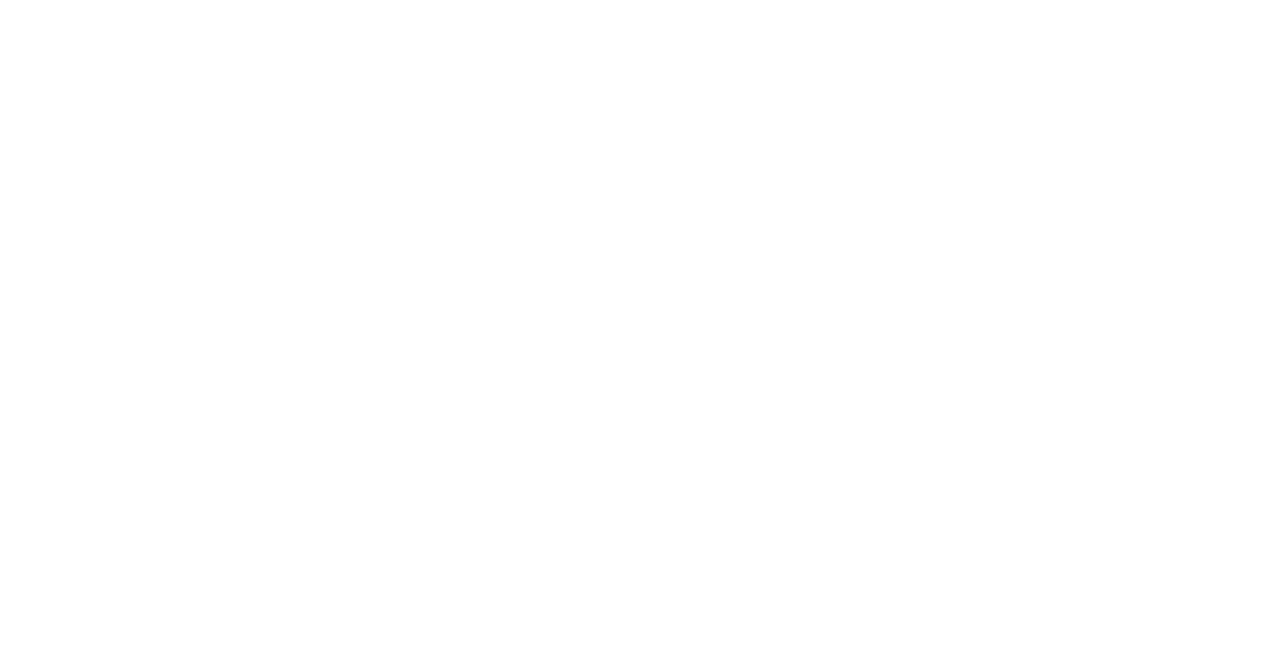
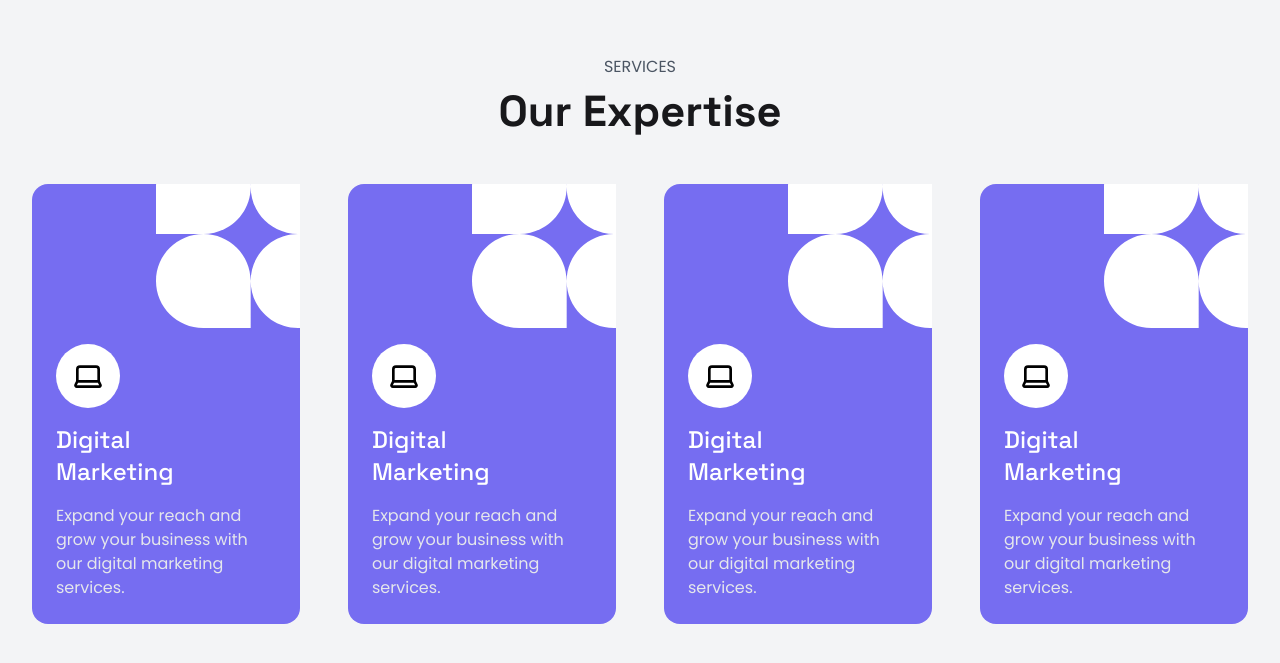
Before and after one commit to johinsDev/diario-diverso-landing, a Next.js app: page / in a window 1280 px wide. Shown: the part 773-1436 px from the top of the page. Before the commit the page ends 800 px from the top, so only its background shows below. Built offline with nearby package versions, Linux system fonts and the light colour scheme.

Commit message:
features section

```diff
--- a/app/globals.css
+++ b/app/globals.css
@@ -4,48 +4,48 @@
 
 @layer base {
   :root {
-    --background: 0 0% 100%;
-    --foreground: 240 10% 3.9%;
-    --card: 0 0% 100%;
-    --card-foreground: 240 10% 3.9%;
-    --popover: 0 0% 100%;
-    --popover-foreground: 240 10% 3.9%;
-    --primary: 142.1 76.2% 36.3%;
-    --primary-foreground: 355.7 100% 97.3%;
-    --secondary: 240 4.8% 95.9%;
-    --secondary-foreground: 240 5.9% 10%;
-    --muted: 240 4.8% 95.9%;
-    --muted-foreground: 240 3.8% 46.1%;
-    --accent: 240 4.8% 95.9%;
-    --accent-foreground: 240 5.9% 10%;
-    --destructive: 0 84.2% 60.2%;
-    --destructive-foreground: 0 0% 98%;
-    --border: 240 5.9% 90%;
-    --input: 240 5.9% 90%;
-    --ring: 142.1 76.2% 36.3%;
-    --radius: 0.75rem;
+    --background: 244 100% 100%;
+    --foreground: 244 5% 10%;
+    --card: 244 50% 100%;
+    --card-foreground: 244 5% 15%;
+    --popover: 244 100% 100%;
+    --popover-foreground: 244 100% 10%;
+    --primary: 244 82.5% 68.6%;
+    --primary-foreground: 0 0% 100%;
+    --secondary: 244 30% 90%;
+    --secondary-foreground: 0 0% 0%;
+    --muted: 206 30% 95%;
+    --muted-foreground: 244 5% 40%;
+    --accent: 206 30% 90%;
+    --accent-foreground: 244 5% 15%;
+    --destructive: 0 100% 50%;
+    --destructive-foreground: 244 5% 100%;
+    --border: 244 30% 82%;
+    --input: 244 30% 50%;
+    --ring: 244 82.5% 68.6%;
+    --radius: 0.5rem;
   }
-
   .dark {
-    --background: 20 14.3% 4.1%;
-    --foreground: 0 0% 95%;
-    --card: 24 9.8% 10%;
-    --card-foreground: 0 0% 95%;
-    --popover: 0 0% 9%;
-    --popover-foreground: 0 0% 95%;
-    --primary: 142.1 70.6% 45.3%;
-    --primary-foreground: 144.9 80.4% 10%;
-    --secondary: 240 3.7% 15.9%;
-    --secondary-foreground: 0 0% 98%;
-    --muted: 0 0% 15%;
-    --muted-foreground: 240 5% 64.9%;
-    --accent: 12 6.5% 15.1%;
-    --accent-foreground: 0 0% 98%;
-    --destructive: 0 62.8% 30.6%;
-    --destructive-foreground: 0 85.7% 97.3%;
-    --border: 240 3.7% 15.9%;
-    --input: 240 3.7% 15.9%;
-    --ring: 142.4 71.8% 29.2%;
+    --background: 244 50% 10%;
+    --foreground: 244 5% 100%;
+    --card: 244 50% 10%;
+    --card-foreground: 244 5% 100%;
+    --popover: 244 50% 5%;
+    --popover-foreground: 244 5% 100%;
+    --primary: 244 82.5% 68.6%;
+    --primary-foreground: 0 0% 0%;
+    --secondary: 244 30% 20%;
+    --secondary-foreground: 0 0% 100%;
+    --muted: 206 30% 25%;
+    --muted-foreground: 244 5% 65%;
+    --accent: 206 30% 25%;
+    --accent-foreground: 244 5% 95%;
+    --destructive: 0 100% 50%;
+    --destructive-foreground: 244 5% 100%;
+    --border: 244 30% 50%;
+    --input: 244 30% 50%;
+    --ring: 244 82.5% 68.6%;
+    --radius: 0.5rem;
   }
 }
 
@@ -57,3 +57,12 @@
     @apply bg-background text-foreground;
   }
 }
+
+.full-width {
+  width: 100vw;
+  position: relative;
+  left: 50%;
+  right: 50%;
+  margin-left: -50vw;
+  margin-right: -50vw;
+}
--- a/app/layout.tsx
+++ b/app/layout.tsx
@@ -3,7 +3,7 @@
 import { Poppins, Space_Grotesk, } from "next/font/google";
 import "./globals.css";
 
-const space = Space_Grotesk({ subsets: ["latin"], weight: ['400', '500', '600'], variable: '--font-space' });
+const space = Space_Grotesk({ subsets: ["latin"], weight: ['400', '500', '600', '700'], variable: '--font-space' });
 
 const poppins = Poppins({ subsets: ["latin"], weight: ['400', '500', '600'], variable: '--font-poppins' });
 
--- a/app/page.tsx
+++ b/app/page.tsx
@@ -1,5 +1,5 @@
 import { Button } from "@/components/ui/button";
-import { Book } from "lucide-react";
+import { Book, Laptop } from "lucide-react";
 import Image from "next/image";
 import Link from "next/link";
 
@@ -35,7 +35,7 @@
             Blog
           </Link>
 
-          <Button size={'xl'} className="ml-auto">Comprar</Button>
+          <Button size={'xl'} variant={"outline"} className="ml-auto">Comprar</Button>
         </nav>
       </header>
 
@@ -77,6 +77,39 @@
           <Image src='/hero.svg' width={500} height={500} layout='responsive' alt="Hero Image" />
         </div>
       </section>
+
+
+      <section className="full-width bg-gray-100 mt-28">
+        <div className="container mx-auto text-center py-20">
+          <div className="text-gray-600">SERVICES</div>
+          <div className="text-subTitle font-space font-bold">Our Expertise</div>
+
+          <div className="grid grid-cols-4 mt-10 text-left gap-12">
+            {
+              new Array(4).fill(0).map((_, i) => (
+                <article
+                  key={i}
+                  className="bg-primary relative text-white p-6 flex flex-col justify-end gap-4 rounded-2xl hover:bg-amber-200 group cursor-pointer transition-all  pt-40">
+                  <Image src='/bg-service.svg' width={192} height={192} alt="Service Image" className="absolute top-0 size-36 right-0 -rotate-90 transform" />
+
+                  <div className=" bg-white text-black size-16 rounded-full grid place-content-center group-hover:text-white group-hover:bg-black transition-all">
+                    <Laptop className="size-8" />
+                  </div>
+
+                  <div className="font-space text-2xl font-medium group-hover:text-foreground">
+                    <div>Digital</div>
+                    <div>Marketing</div>
+                  </div>
+
+                  <div className="text-gray-200 group-hover:text-gray-600">
+                    Expand your reach and grow your business with our digital marketing services.
+                  </div>
+                </article>
+              ))
+            }
+          </div>
+        </div>
+      </section>
     </main >
   );
 }
--- a/components/ui/button.tsx
+++ b/components/ui/button.tsx
@@ -13,7 +13,7 @@
         destructive:
           "bg-destructive text-destructive-foreground hover:bg-destructive/90 shadow-lg shadow-primary/20",
         outline:
-          "border border-input bg-background hover:bg-accent hover:text-accent-foreground",
+          "border border-primary text-primary bg-background hover:bg-primary/5",
         secondary:
           "bg-secondary text-secondary-foreground hover:bg-secondary/80 shadow-lg shadow-secondary/20",
         ghost: "hover:bg-accent hover:text-accent-foreground",
--- a/tailwind.config.ts
+++ b/tailwind.config.ts
@@ -25,6 +25,7 @@
       },
       fontSize: {
         title: "clamp(3.125rem, 2.875rem + 1.25vw, 4rem)",
+        subTitle: "clamp(2.125rem, 1.9286rem + 0.9821vw, 2.8125rem)",
       },
       lineHeight: {
         title: "clamp(3.5rem, 3.25rem + 1.25vw, 4.5rem)",
```
Also changed, not shown: public/bg-service.svg (added), public/number.webp (added).
